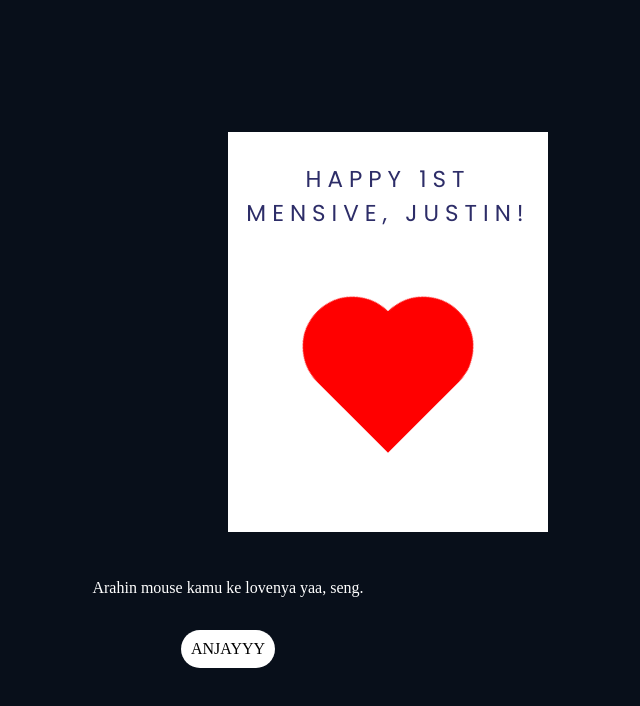
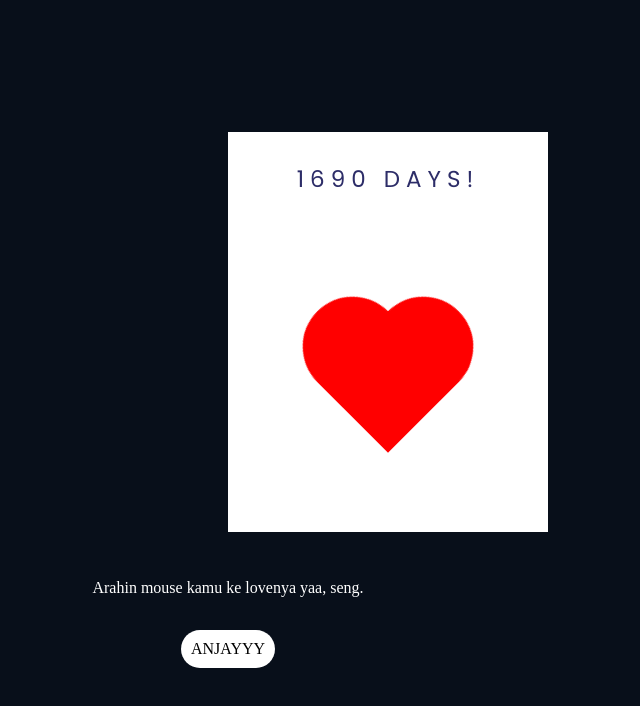
Before and after one commit to Nighttfall/Gumiku, a plain HTML site: page flipcard.html in a window 1280 px wide. Shown: the whole page, without its empty margins (412-1052 px from the left). Drawn offline with Linux system fonts and the light colour scheme.

Commit message:
Update flipcard.html

```diff
--- a/flipcard.html
+++ b/flipcard.html
@@ -2,7 +2,7 @@
 <html lang="en">
   <head>
     <meta name="viewport" content="width=device-width, initial-scale=1.0" />
-    <title>1st Mensive!</title>
+    <title>Cintaku Gumi.</title>
     <!-- Google Font-->
     <link
       href="https://fonts.googleapis.com/css2?family=Poppins&display=swap"
@@ -16,26 +16,27 @@
       <div class="card">
         <div class="outside">
           <div class="front">
-            <p>Happy 1St Mensive, Justin!</p>
+            <p>1690 days!</p>
             <div class="love-shape">
             </div>
           </div>
           <div class="back"></div>
         </div>
         <div class="inside">
-          <p>I'm so deeply grateful to be yours,
-              to have the gift of calling you mine.
+          <p>Dearest, the owner of my heart,
+            the one linked to my soul,
+            my source of life and happiness.
               <br>
-              This is just the beginning of many journeys,
-              moments, and memories we're going to share together.
+              You're the stars to my midnight,
+              the water I seek in the desert,
+              the thing that I could consider
+              as home, and the best thing
+              happened in my life.
               <br>
-              I hope you'll stay with me,
-              until our last breath, side by side.
-              <br>
-              I love you more than words could ever hold, Justin Morgan.
+              I love you more than words could ever hold, Megumi.
               <br><br>
               —with all my love,
-              Mikael Alderidge.
+              K.
           </p>
         </div>
       </div>
```
